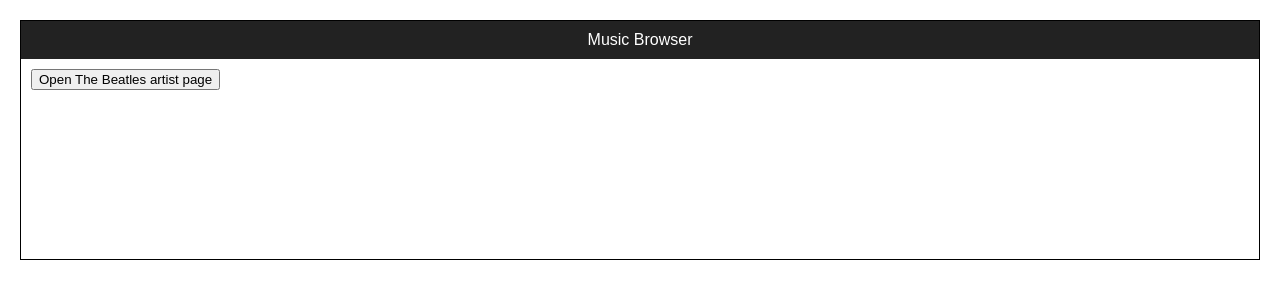
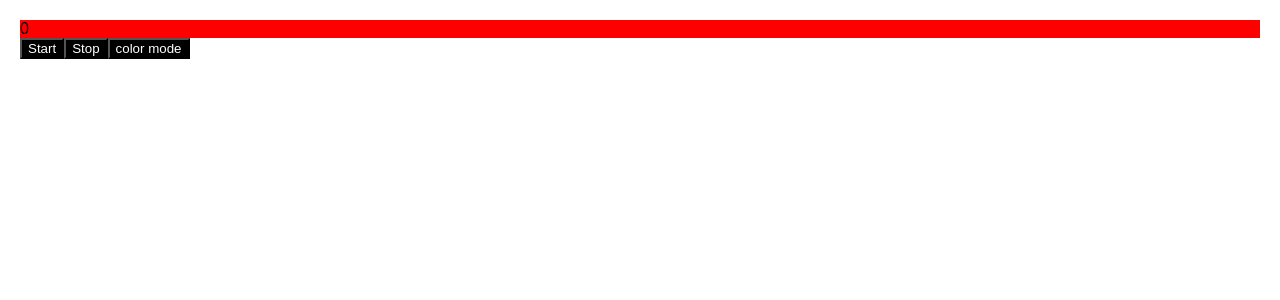
Before and after one commit to yunseop-dev/react-18-example, a React (Vite) app: page / in a window 1280 px wide. Shown: the top 300 px of the page. Built offline with nearby package versions, Linux system fonts and the light colour scheme.

Commit message:
useInsertionEffect

```diff
--- a/src/App.jsx
+++ b/src/App.jsx
@@ -1,48 +1,40 @@
-import { Suspense, useState, useTransition } from 'react';
-import IndexPage from './IndexPage';
-import ArtistPage from './ArtistPage';
-import Layout from './Layout';
+import useCSS from './hooks/useCSS';
+import useTimeCSS from './hooks/useTimeCSS';
+import { useEffect, useState, useInsertionEffect } from 'react';
 
 export default function App() {
+  const updateMode = useCSS();
+  const [time, setTime] = useState(0);
+  useTimeCSS(time);
+
+  useEffect(() => {
+    const interval = setInterval(() => {
+      if (time > 0) setTime((prevTime) => prevTime + 1);
+    }, 1000);
+
+    return () => {
+      clearInterval(interval);
+    };
+  }, [time]);
+
+  useEffect(() => {
+    console.log('effect');
+  }, []);
+
+  useInsertionEffect(() => {
+    console.log('insertion effect');
+  }, []);
+
   return (
-    <Suspense fallback={<BigSpinner />}>
-      <Router />
-    </Suspense>
+    <>
+      <div className="time">{time}</div>
+      <button onClick={() => setTime(1)}>Start</button>
+      <button onClick={() => setTime(-1)}>Stop</button>
+
+      <button onClick={updateMode}>
+        color mode
+      </button>
+
+    </>
   );
 }
-
-function Router() {
-  const [page, setPage] = useState('/');
-  const [isPending, startTransition] = useTransition();
-
-  function navigate(url) {
-    startTransition(() => {
-      setPage(url);
-    });
-  }
-
-  let content;
-  if (page === '/') {
-    content = (
-      <IndexPage navigate={navigate} />
-    );
-  } else if (page === '/the-beatles') {
-    content = (
-      <ArtistPage
-        artist={{
-          id: 'the-beatles',
-          name: 'The Beatles',
-        }}
-      />
-    );
-  }
-  return (
-    <Layout isPending={isPending}>
-      {content}
-    </Layout>
-  );
-}
-
-function BigSpinner() {
-  return <h2>🌀 Loading...</h2>;
-}
--- /dev/null
+++ b/src/hooks/useCSS.js
@@ -0,0 +1,26 @@
+import { useInsertionEffect, useState } from "react";
+
+function getStyleForRule(theme) {
+    const style = document.createElement('style');
+    style.innerHTML = `
+        button {
+            color: ${theme === 'dark' ? 'white' : 'black'};
+            background-color: ${theme === 'dark' ? 'black' : 'white'};
+        }
+    `
+    return style;
+}
+
+export default function useCSS() {
+    const [theme, setTheme] = useState('dark');
+    useInsertionEffect(() => {
+        const style = getStyleForRule(theme);
+        document.head.appendChild(style);
+
+        return () => {
+            document.head.removeChild(style)
+        };
+    }, [theme]);
+    return () => setTheme(theme === 'dark' ? 'white' : 'dark')
+
+}
--- /dev/null
+++ b/src/hooks/useTimeCSS.js
@@ -0,0 +1,22 @@
+import { useInsertionEffect } from "react";
+
+function getStyleForRule(time) {
+    const style = document.createElement('style');
+    style.innerHTML = `
+        .time {
+            background-color: hsl(${time * 10}, 100%, 50%);
+        }
+    `
+    return style;
+}
+
+export default function useTimeCSS(time) {
+    useInsertionEffect(() => {
+        const style = getStyleForRule(time);
+        document.head.appendChild(style);
+
+        return () => {
+            document.head.removeChild(style)
+        };
+    }, [time]);
+}
```
